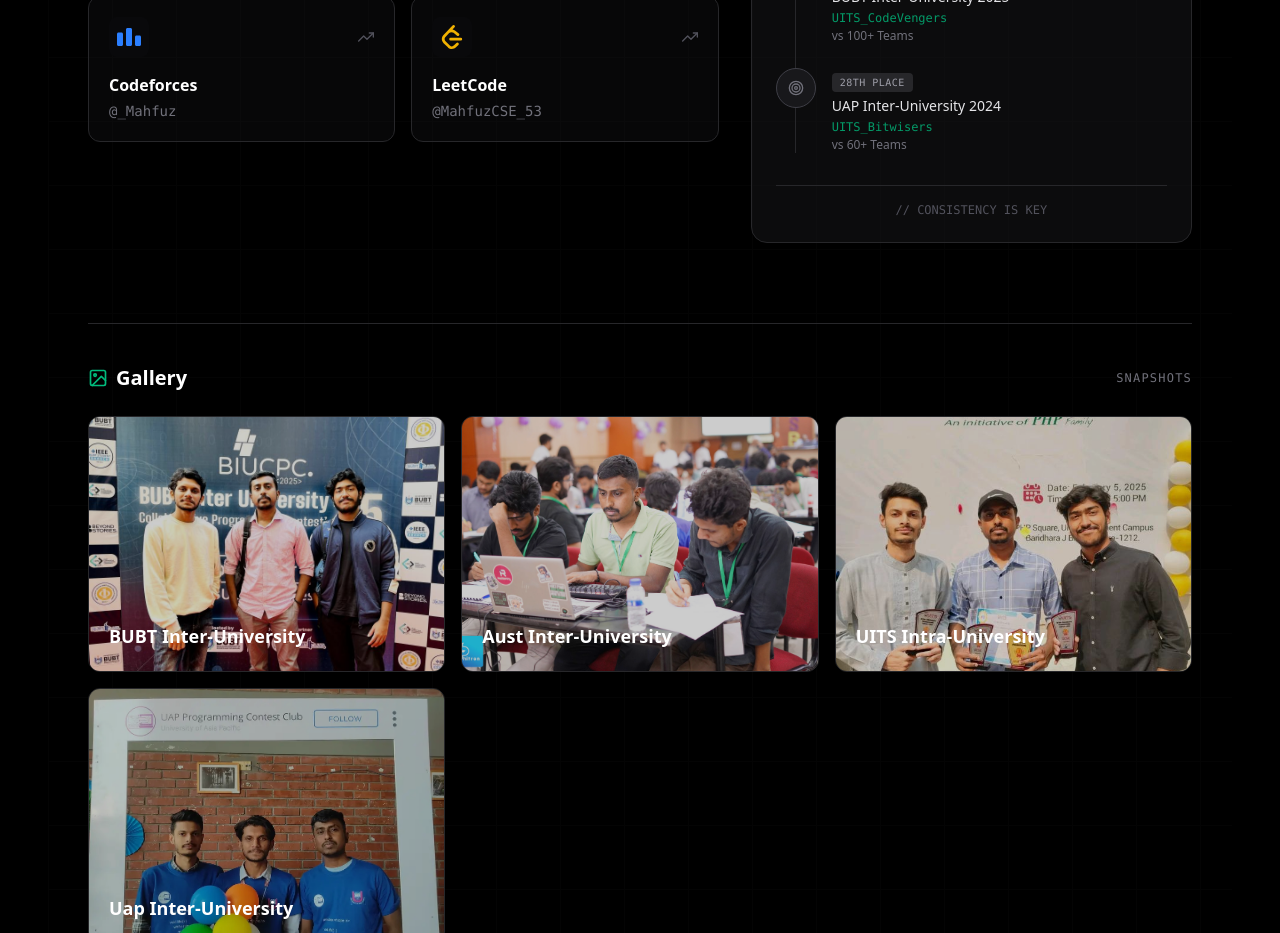
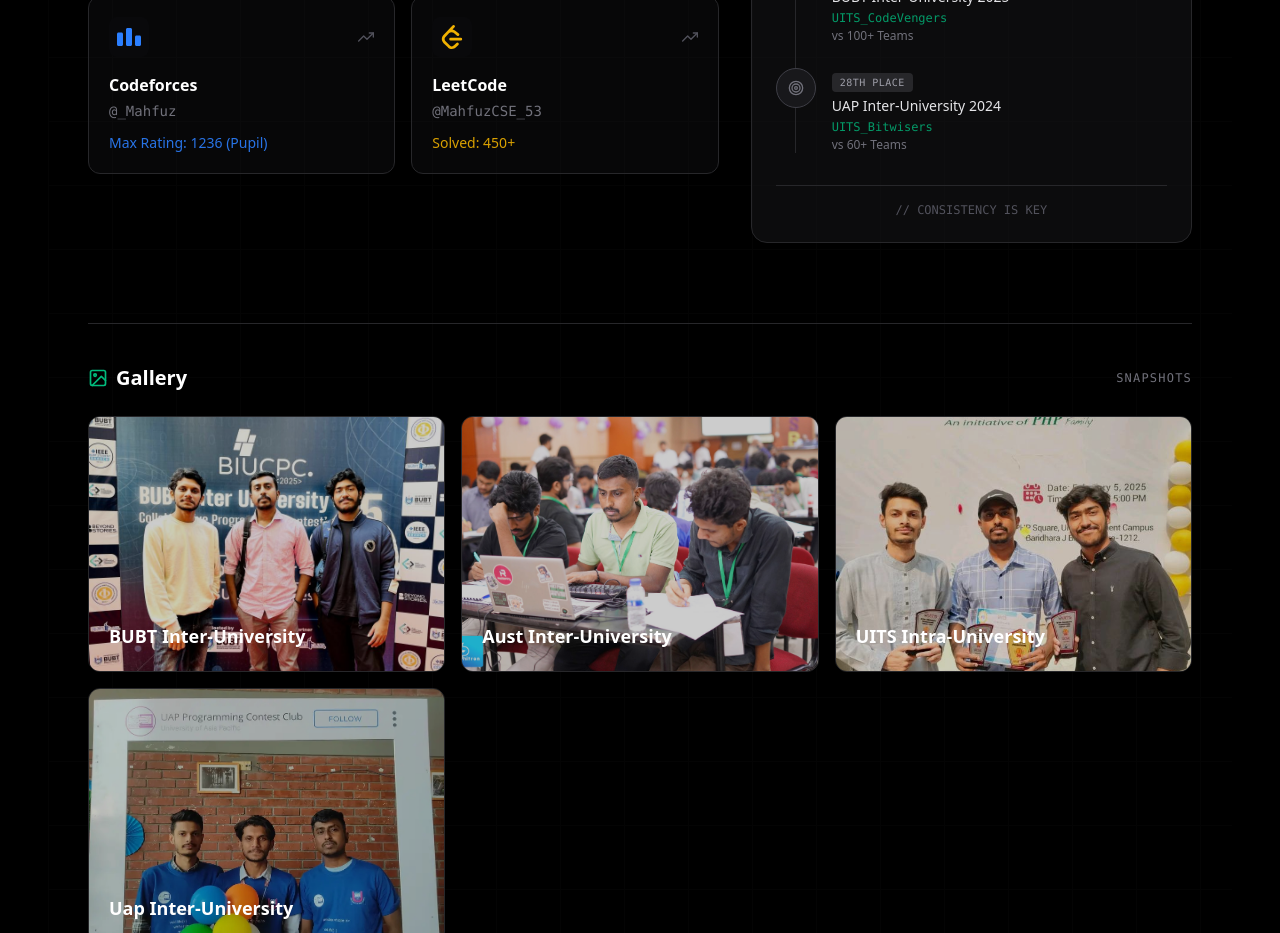
Before and after one commit to Mahfuz5634/My-Portfolio, a React (Vite) app: page / in a window 1280 px wide. Shown: the part 4800-5733 px from the top of the page. Built offline with nearby package versions, Linux system fonts and the light colour scheme.

Commit message:
added codeforces rating

```diff
--- a/src/components/CompetitiveProgramming.jsx
+++ b/src/components/CompetitiveProgramming.jsx
@@ -29,7 +29,7 @@ const CompetitiveProgramming = () => {
       color: "text-blue-500",
       borderColor: "group-hover:border-blue-500/50",
       bgHover: "group-hover:bg-blue-500/10",
-      stats: "Max Rating: 1380 (Pupil)",
+      stats: "Max Rating: 1236 (Pupil)",
     },
     {
       name: "LeetCode",
@@ -79,7 +79,6 @@ const CompetitiveProgramming = () => {
       location: "BUBT Campus",
       caption: "Team UITS_CodeVengers battling against 100+ universities.",
       src: pic1,
-
     },
     {
       id: 2,
@@ -99,7 +98,6 @@ const CompetitiveProgramming = () => {
       caption: "Secured 3rd place with Team UITS_Bitwisers.",
       src: pic2,
     },
-
     {
       id: 4,
       title: "Uap Inter-University",
@@ -200,6 +198,9 @@ const CompetitiveProgramming = () => {
                       </h4>
                       <p className="text-zinc-500 text-sm font-mono mt-1 group-hover:text-zinc-300 transition-colors">
                         @{platform.handle}
+                      </p>
+                      <p className={`mt-3 text-sm font-medium ${platform.color} opacity-90`}>
+                        {platform.stats}
                       </p>
                     </div>
                   </a>
```
